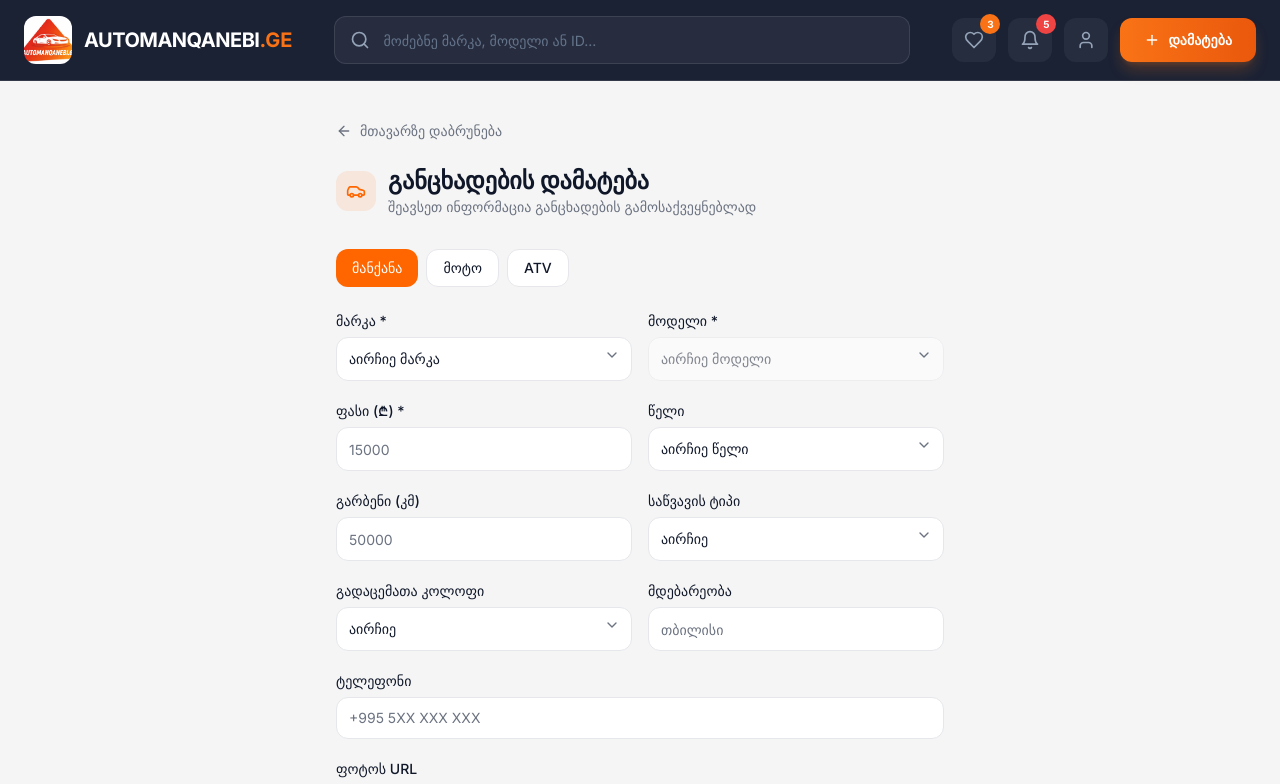
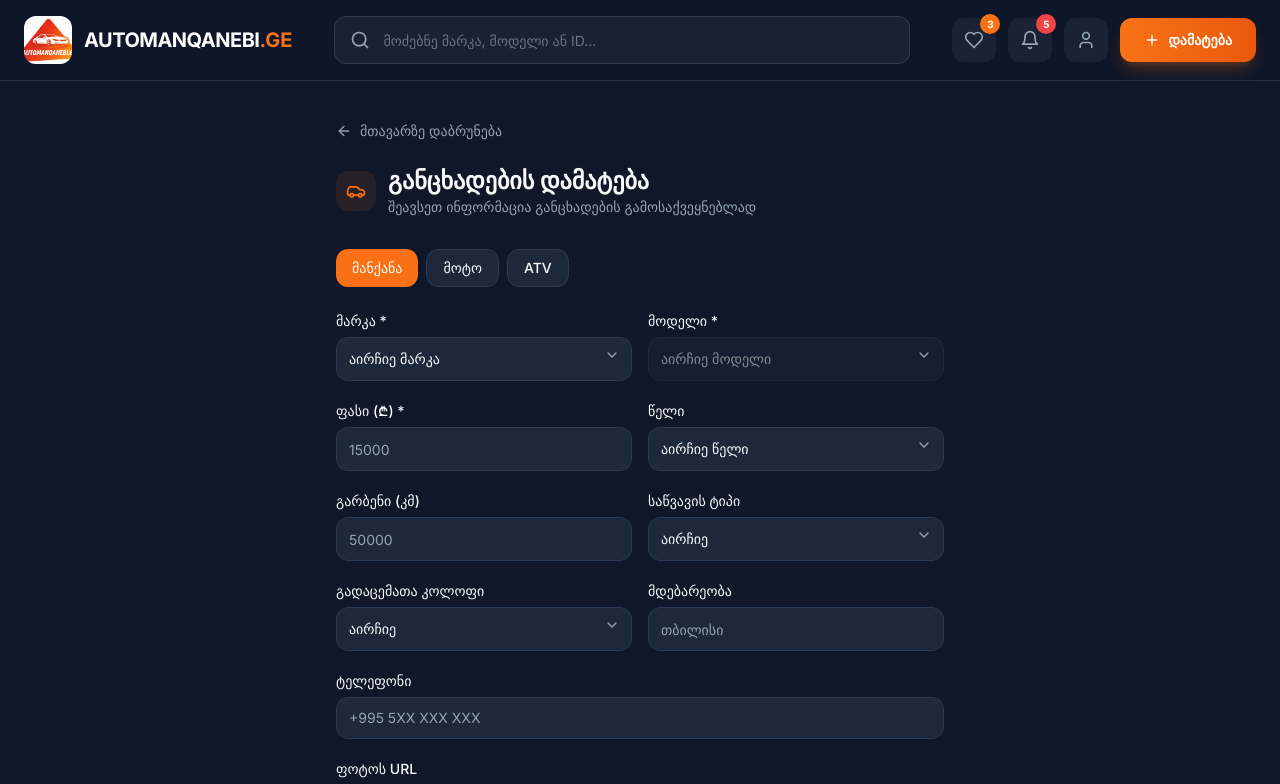
Before and after one commit to automanqanebige-sudo/Automanqanebi, a Next.js app: page /add-car in a window 1280 px wide. Shown: the top 784 px of the page. Built offline with nearby package versions, Linux system fonts and the light colour scheme.

Commit message:
fix: unify dark theme and add utility classes
Update globals.css for dark theme and add new utility classes.

```diff
--- a/app/globals.css
+++ b/app/globals.css
@@ -4,25 +4,25 @@
 
 @layer base {
   :root {
-    --background: 0 0% 96%;
-    --foreground: 222 47% 11%;
-    --card: 0 0% 100%;
-    --card-foreground: 222 47% 11%;
-    --popover: 0 0% 100%;
-    --popover-foreground: 222 47% 11%;
-    --primary: 24 100% 50%;
+    --background: 222 47% 11%;
+    --foreground: 210 40% 98%;
+    --card: 217 33% 17%;
+    --card-foreground: 210 40% 98%;
+    --popover: 217 33% 17%;
+    --popover-foreground: 210 40% 98%;
+    --primary: 24 95% 53%;
     --primary-foreground: 0 0% 100%;
-    --secondary: 220 14% 96%;
-    --secondary-foreground: 222 47% 11%;
-    --muted: 220 14% 96%;
-    --muted-foreground: 220 9% 46%;
-    --accent: 24 100% 50%;
+    --secondary: 217 33% 17%;
+    --secondary-foreground: 210 40% 98%;
+    --muted: 217 33% 17%;
+    --muted-foreground: 215 20% 65%;
+    --accent: 24 95% 53%;
     --accent-foreground: 0 0% 100%;
     --destructive: 0 84% 60%;
     --destructive-foreground: 0 0% 100%;
-    --border: 220 13% 91%;
-    --input: 220 13% 91%;
-    --ring: 24 100% 50%;
+    --border: 217 33% 25%;
+    --input: 217 33% 25%;
+    --ring: 24 95% 53%;
     --radius: 0.75rem;
   }
 }
@@ -31,8 +31,13 @@
   * {
     @apply border-border;
   }
+
+  html {
+    @apply bg-[#0f172a];
+  }
+
   body {
-    @apply bg-background text-foreground antialiased;
+    @apply bg-[#0f172a] text-slate-100 antialiased;
     font-family: -apple-system, BlinkMacSystemFont, 'Segoe UI', Roboto, sans-serif;
   }
 }
@@ -41,7 +46,7 @@
 @keyframes fadeInUp {
   from {
     opacity: 0;
-    transform: translateY(12px);
+    transform: translateY(16px);
   }
   to {
     opacity: 1;
@@ -49,27 +54,40 @@
   }
 }
 
-.animate-fade-in-up {
-  animation: fadeInUp 0.4s ease-out forwards;
+@keyframes pulse-glow {
+  0%, 100% {
+    box-shadow: 0 0 20px rgba(249, 115, 22, 0.3);
+  }
+  50% {
+    box-shadow: 0 0 40px rgba(249, 115, 22, 0.5);
+  }
 }
 
-/* Custom scrollbar */
+.animate-fade-in-up {
+  animation: fadeInUp 0.5s ease-out forwards;
+}
+
+.animate-pulse-glow {
+  animation: pulse-glow 2s ease-in-out infinite;
+}
+
+/* Custom scrollbar - dark theme */
 ::-webkit-scrollbar {
-  width: 6px;
-  height: 6px;
+  width: 8px;
+  height: 8px;
 }
 
 ::-webkit-scrollbar-track {
-  background: #f1f1f1;
+  background: #1e293b;
 }
 
 ::-webkit-scrollbar-thumb {
-  background: #ccc;
-  border-radius: 3px;
+  background: #475569;
+  border-radius: 4px;
 }
 
 ::-webkit-scrollbar-thumb:hover {
-  background: #aaa;
+  background: #64748b;
 }
 
 /* Hide scrollbar for horizontal scroll */
@@ -90,3 +108,17 @@
 .card-hover:hover {
   transform: translateY(-4px);
 }
+
+/* Glass effect */
+.glass {
+  backdrop-filter: blur(12px);
+  -webkit-backdrop-filter: blur(12px);
+}
+
+/* Gradient text */
+.gradient-text {
+  background: linear-gradient(135deg, #f97316, #ea580c);
+  -webkit-background-clip: text;
+  -webkit-text-fill-color: transparent;
+  background-clip: text;
+}
```
